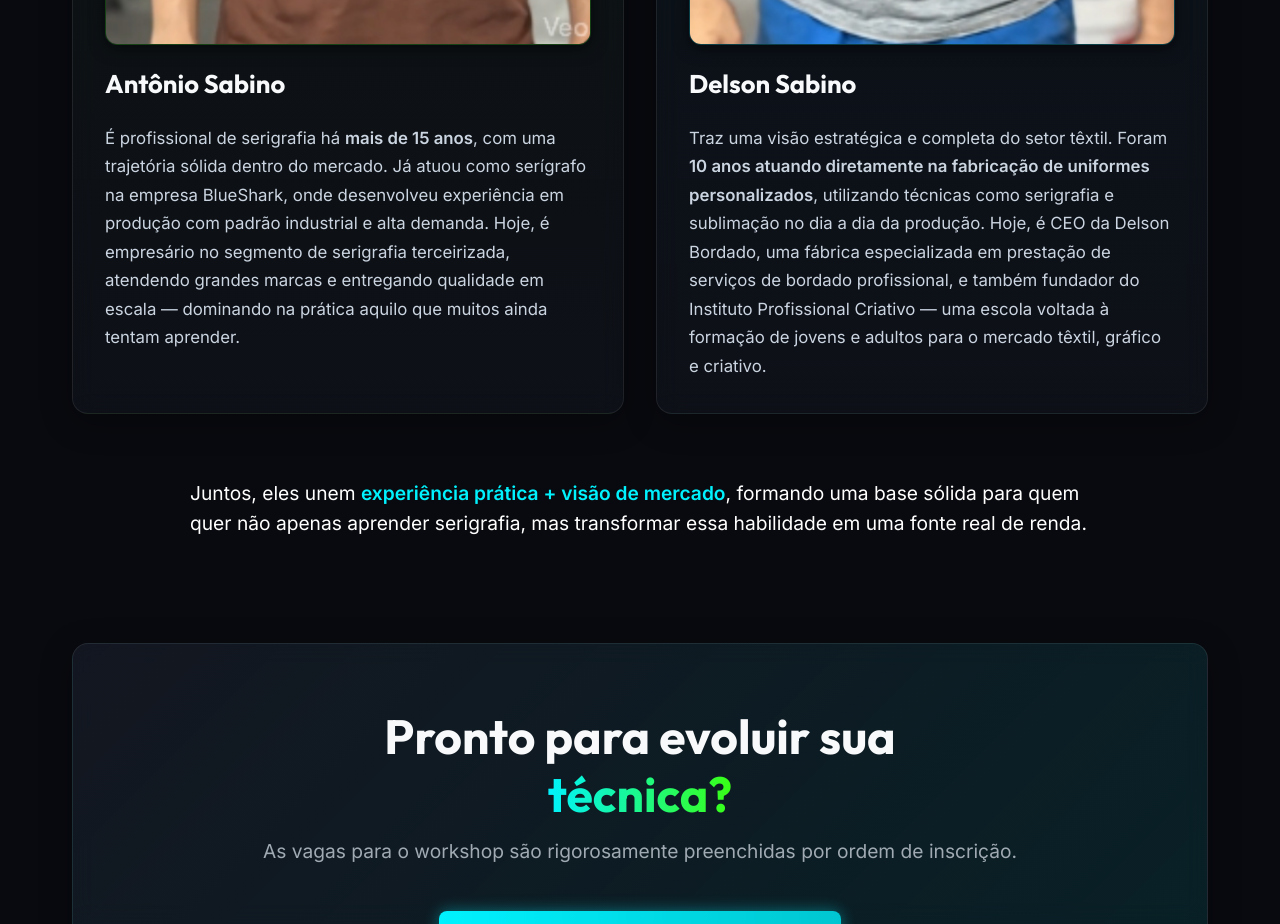
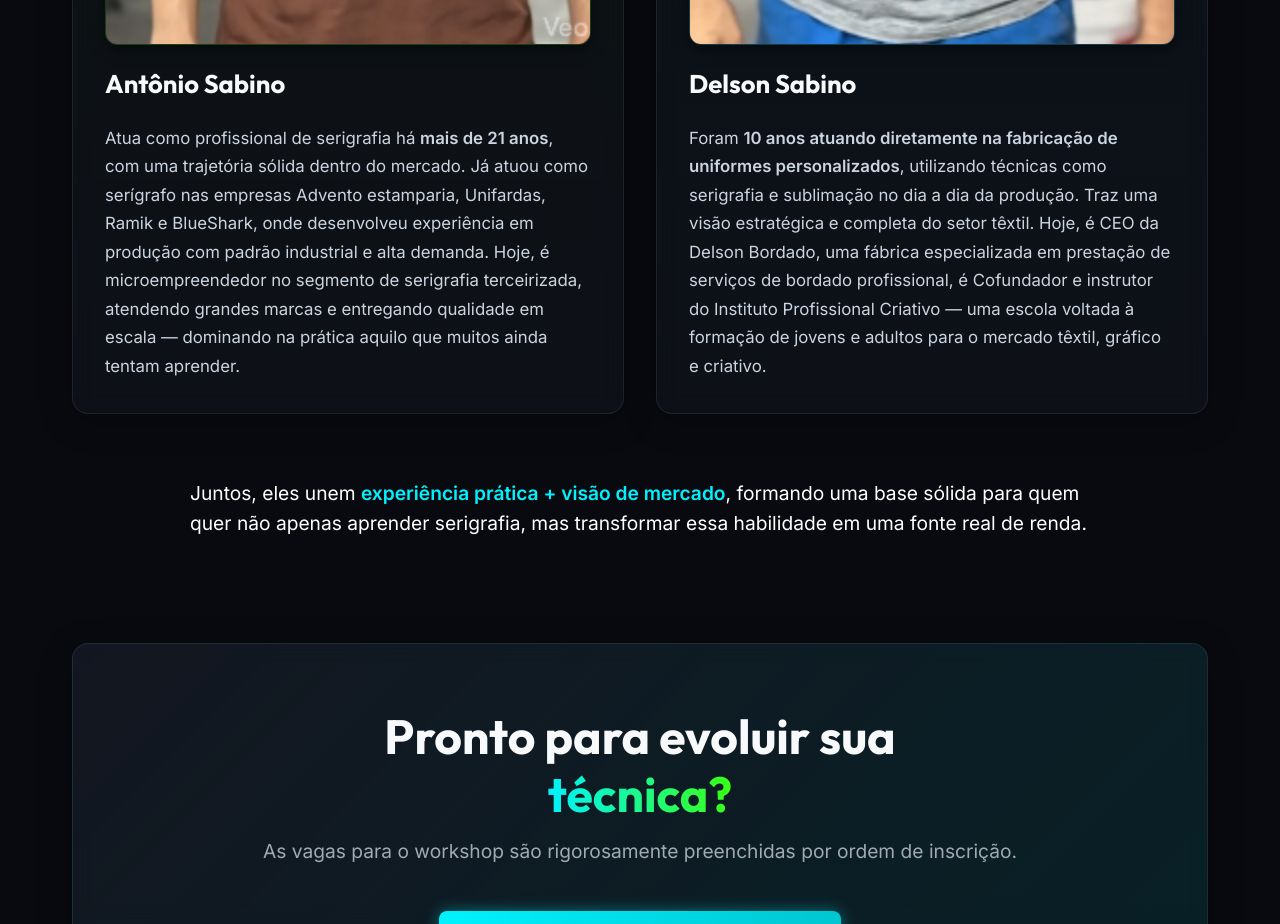
Before and after one commit to serigrafiaplastisol/workshop, a React (Vite) app: page / in a window 1280 px wide. Shown: the part 3080-4004 px from the top of the page. Built offline with nearby package versions, Linux system fonts and the light colour scheme; no server answers; the database is empty.

Commit message:
Add files via upload

```diff
--- a/src/App.jsx
+++ b/src/App.jsx
@@ -169,7 +169,7 @@ function App() {
                 </div>
                 <h3 style={{ marginBottom: '1.5rem', fontSize: '1.6rem', color: 'var(--color-text-main)' }}>Antônio Sabino</h3>
                 <p style={{ color: '#cbd5e1', lineHeight: '1.7', fontSize: '1.05rem' }}>
-                  É profissional de serigrafia há <strong>mais de 15 anos</strong>, com uma trajetória sólida dentro do mercado. Já atuou como serígrafo na empresa BlueShark, onde desenvolveu experiência em produção com padrão industrial e alta demanda. Hoje, é empresário no segmento de serigrafia terceirizada, atendendo grandes marcas e entregando qualidade em escala — dominando na prática aquilo que muitos ainda tentam aprender.
+                  Atua como profissional de serigrafia há <strong>mais de 21 anos</strong>, com uma trajetória sólida dentro do mercado. Já atuou como serígrafo nas empresas Advento estamparia, Unifardas, Ramik e BlueShark, onde desenvolveu experiência em produção com padrão industrial e alta demanda. Hoje, é microempreendedor no segmento de serigrafia terceirizada, atendendo grandes marcas e entregando qualidade em escala — dominando na prática aquilo que muitos ainda tentam aprender.
                 </p>
               </div>
             </AnimatedSection>
@@ -181,7 +181,7 @@ function App() {
                 </div>
                 <h3 style={{ marginBottom: '1.5rem', fontSize: '1.6rem', color: 'var(--color-text-main)' }}>Delson Sabino</h3>
                 <p style={{ color: '#cbd5e1', lineHeight: '1.7', fontSize: '1.05rem' }}>
-                  Traz uma visão estratégica e completa do setor têxtil. Foram <strong>10 anos atuando diretamente na fabricação de uniformes personalizados</strong>, utilizando técnicas como serigrafia e sublimação no dia a dia da produção. Hoje, é CEO da Delson Bordado, uma fábrica especializada em prestação de serviços de bordado profissional, e também fundador do Instituto Profissional Criativo — uma escola voltada à formação de jovens e adultos para o mercado têxtil, gráfico e criativo.
+                  Foram <strong>10 anos atuando diretamente na fabricação de uniformes personalizados</strong>, utilizando técnicas como serigrafia e sublimação no dia a dia da produção. Traz uma visão estratégica e completa do setor têxtil. Hoje, é CEO da Delson Bordado, uma fábrica especializada em prestação de serviços de bordado profissional, é Cofundador e instrutor do Instituto Profissional Criativo — uma escola voltada à formação de jovens e adultos para o mercado têxtil, gráfico e criativo.
                 </p>
               </div>
             </AnimatedSection>
```
